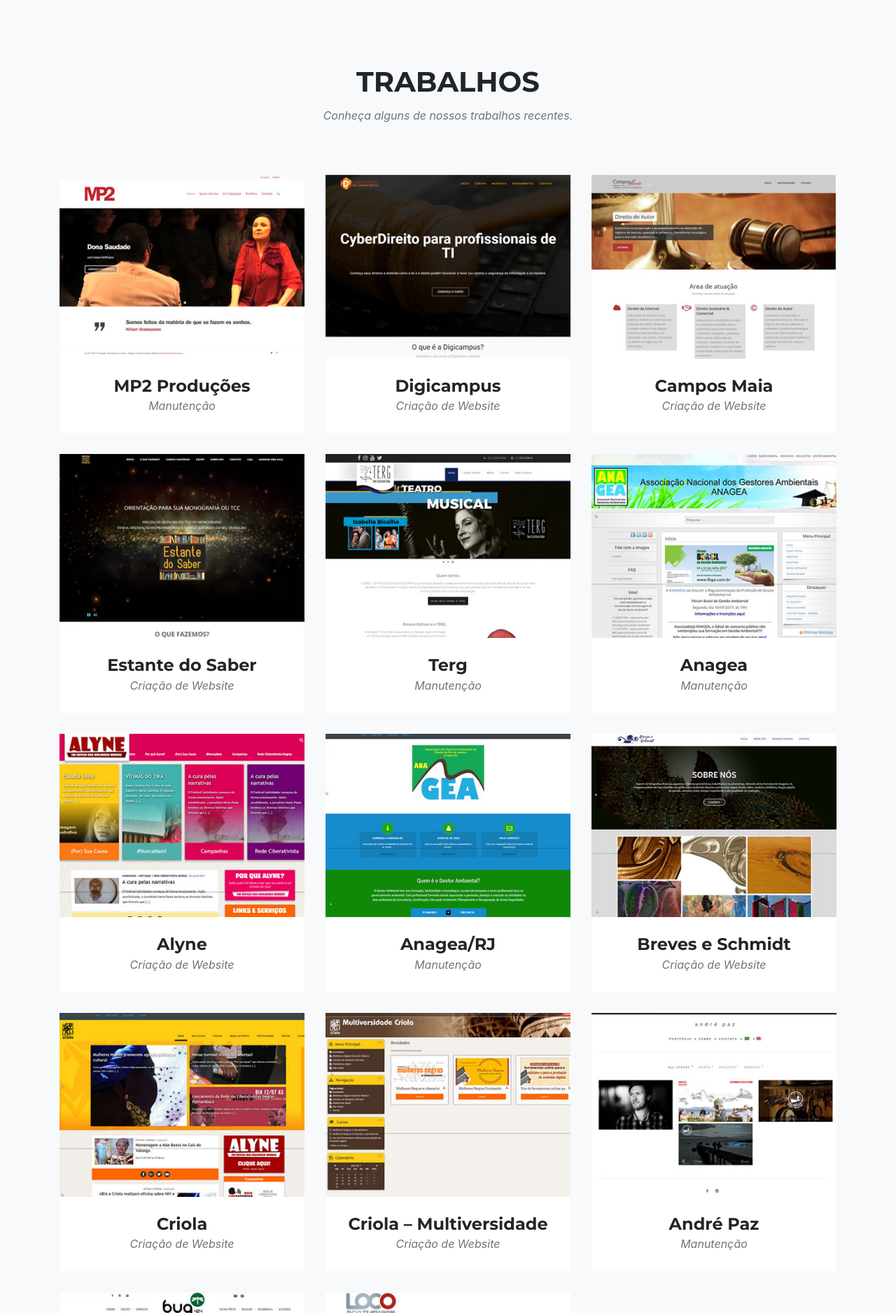
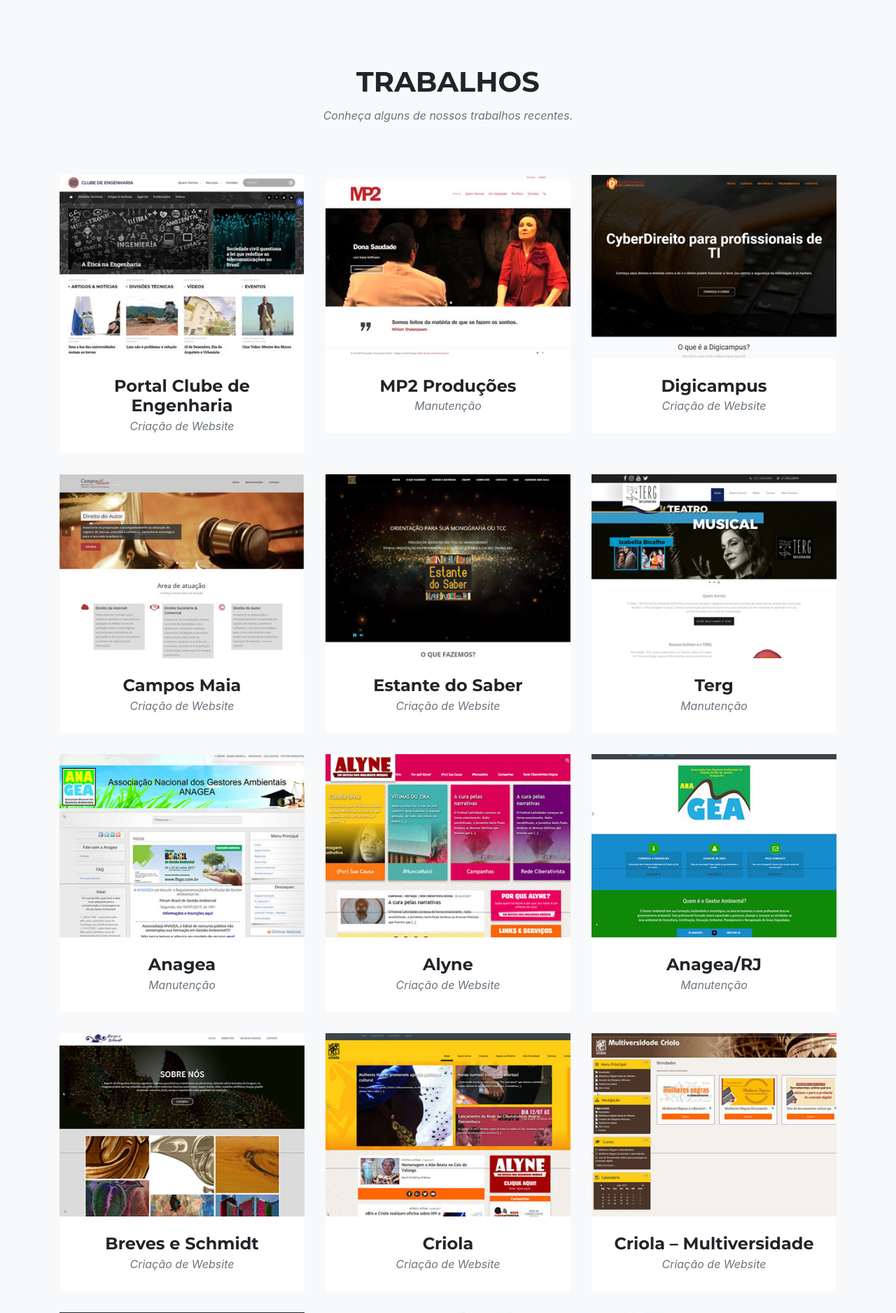
Before and after one commit to viladosite/v8, a PHP site: page / in a window 1280 px wide. Shown: the part 1569-3446 px from the top of the page at 70% size. Run offline with PHP 8.4, Linux system fonts and the light colour scheme; some libraries are stand-ins or nearby versions; some web fonts are replaced.

Commit message:
add portal clube modal

```diff
--- a/includes/modal/modals.php
+++ b/includes/modal/modals.php
@@ -603,3 +603,51 @@
       </div>
     </div>
   </div>
+
+  <!-- Modal 15 -->
+  <div class="portfolio-modal modal fade" id="portfolioModal15" tabindex="-1" role="dialog" aria-hidden="true">
+    <div class="modal-dialog">
+      <div class="modal-content">
+        <div class="close-modal" data-dismiss="modal">
+          <div class="lr">
+            <div class="rl"></div>
+          </div>
+        </div>
+        <div class="container">
+          <div class="row">
+            <div class="col-lg-8 mx-auto">
+              <div class="modal-body">
+                <!-- Project Details Go Here -->
+                <h2 class="text-uppercase">Portal Clube de Engenharia</h2>
+                <p class="item-intro text-muted">Manutenção</p>
+                <img class="img-fluid d-block mx-auto" src="img/portfolio/portal-clube-full.jpg" alt="">
+                <p>O Clube de Engenharia é uma instituição centenária que agrega engenheiros brasileiros de todas as áreas. O portalclubedeengenharia.org.br é o seu site oficial e traz novidades e notícias sobre todas estas áreas da engenharia, mantendo informados milhares de visitantes todos os meses.</p>
+                <p>
+                  Quando fomos procurados pela Espalhafato o projeto para reformulação do site do Clube de Engenharia era ousado e complexo: uma migração completa de todas as matérias, notícias e informações que constavam em seu site antigo para uma nova versão do site, desta vez em wordpress.
+                </p>
+
+                <p>Em sua versão anterior, o Clube contava com um sistema feito sob medida para o site e a idéia agora era transforma-lo num site em wordpress, tão fácil e intuitivo para alimentar as informações quanto o anterior, porem com as vantagens de implementação de recursos, compatibilidade e atualização que o wordpress oferece.</p>
+
+                <p>
+                  A migração das informações e a subsequente criação do site e adequação da identidade visual existente foi um processo planejado para ser executado ao longo de 4 meses, e foram 4 meses de trabalho intenso até que o site que encontra-se em pleno funcionamento hoje fosse finalizado.
+                </p>
+
+                <p>
+                  Tanto as equipes da Vila do Site quanto a da Espalhafato e até mesmo do próprio Clube de Engenharia tiveram bastante trabalho mas o resultado de um de nossos trabalhos mais complexos foi um site complexo, com uma quantidade de conteúdo e de visitas enorme e funcionando de maneira estável, segura e rápida mesmo sendo relativamente pesado devido ao seu grande número de componentes, recursos e conteúdo.
+                </p>
+
+                <ul class="list-inline">
+                  <li><a href="http://portalclubedeengenharia.org.br/" target="_blank">portalclubedeengenharia.org.br</a></li>
+                  <li>Cliente: Portal Clube de Engenharia</li>
+                  <li>Serviço: Criação de Website</li>
+                </ul>
+                <button class="btn btn-primary" data-dismiss="modal" type="button">
+                  <i class="fas fa-times"></i>
+                  Fechar</button>
+              </div>
+            </div>
+          </div>
+        </div>
+      </div>
+    </div>
+  </div>
--- a/includes/sections/portfolio.php
+++ b/includes/sections/portfolio.php
@@ -8,6 +8,21 @@
         </div>
       </div>
       <div class="row">
+
+      	<div class="col-md-4 col-sm-6 portfolio-item">
+      	  <a class="portfolio-link" data-toggle="modal" href="#portfolioModal15">
+      	    <div class="portfolio-hover">
+      	      <div class="portfolio-hover-content">
+      	        <i class="fas fa-plus fa-3x"></i>
+      	      </div>
+      	    </div>
+      	    <img class="img-fluid" src="img/portfolio/portal-clube-thumbnail.jpg" alt="">
+      	  </a>
+      	  <div class="portfolio-caption">
+      	    <h4>Portal Clube de Engenharia</h4>
+      	    <p class="text-muted">Criação de Website</p>
+      	  </div>
+      	</div>
 
       	<div class="col-md-4 col-sm-6 portfolio-item">
       	  <a class="portfolio-link" data-toggle="modal" href="#portfolioModal14">
```
Also changed, not shown: img/portfolio/portal-clube-full.jpg (added), img/portfolio/portal-clube-thumbnail.jpg (added).
